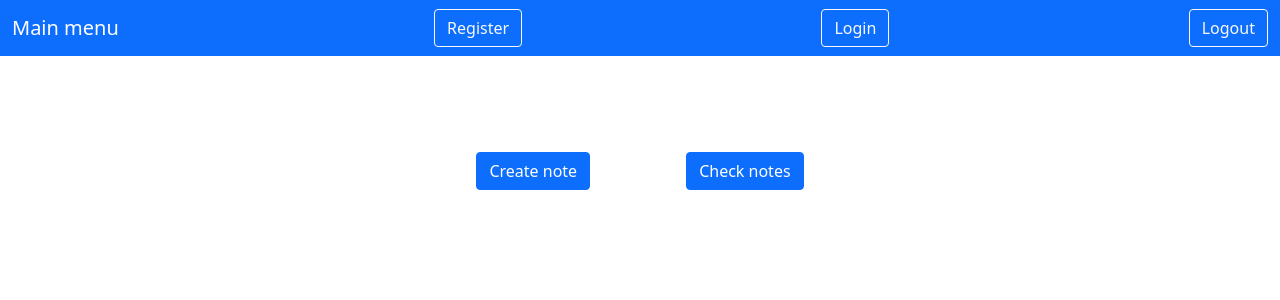
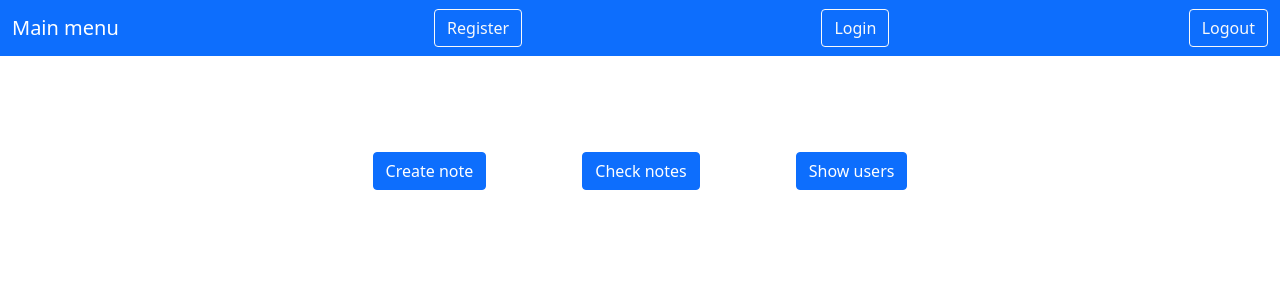
Before and after one commit to Konfeton/task-tracker-frontend, a React (Create React App) app: page / in a window 1280 px wide. Shown: the top 300 px of the page. Built offline with nearby package versions, Linux system fonts and the light colour scheme.

Commit message:
added button show users

```diff
--- a/src/components/WelcomePage.js
+++ b/src/components/WelcomePage.js
@@ -17,9 +17,11 @@ function WelcomePage(props) {
         <div>
             <div className="mt-5 pt-5 row  d-inline-block justify-content-between">
                 <div className="">
-                    <Link to={"/notes/create"} className="btn btn-primary mb-3 me-5">Create note</Link>
+                    <Link to={"/notes/create"} className="btn btn-primary  me-5">Create note</Link>
 
-                    <Link to={"/notes"} className="btn btn-primary mb-3 ms-5">Check notes</Link>
+                    <Link to={"/notes"} className="btn btn-primary  me-5 ms-5">Check notes</Link>
+
+                    <Link className="btn btn-primary ms-5" to="/users">Show users</Link>
                 </div>
             </div>
 
```
